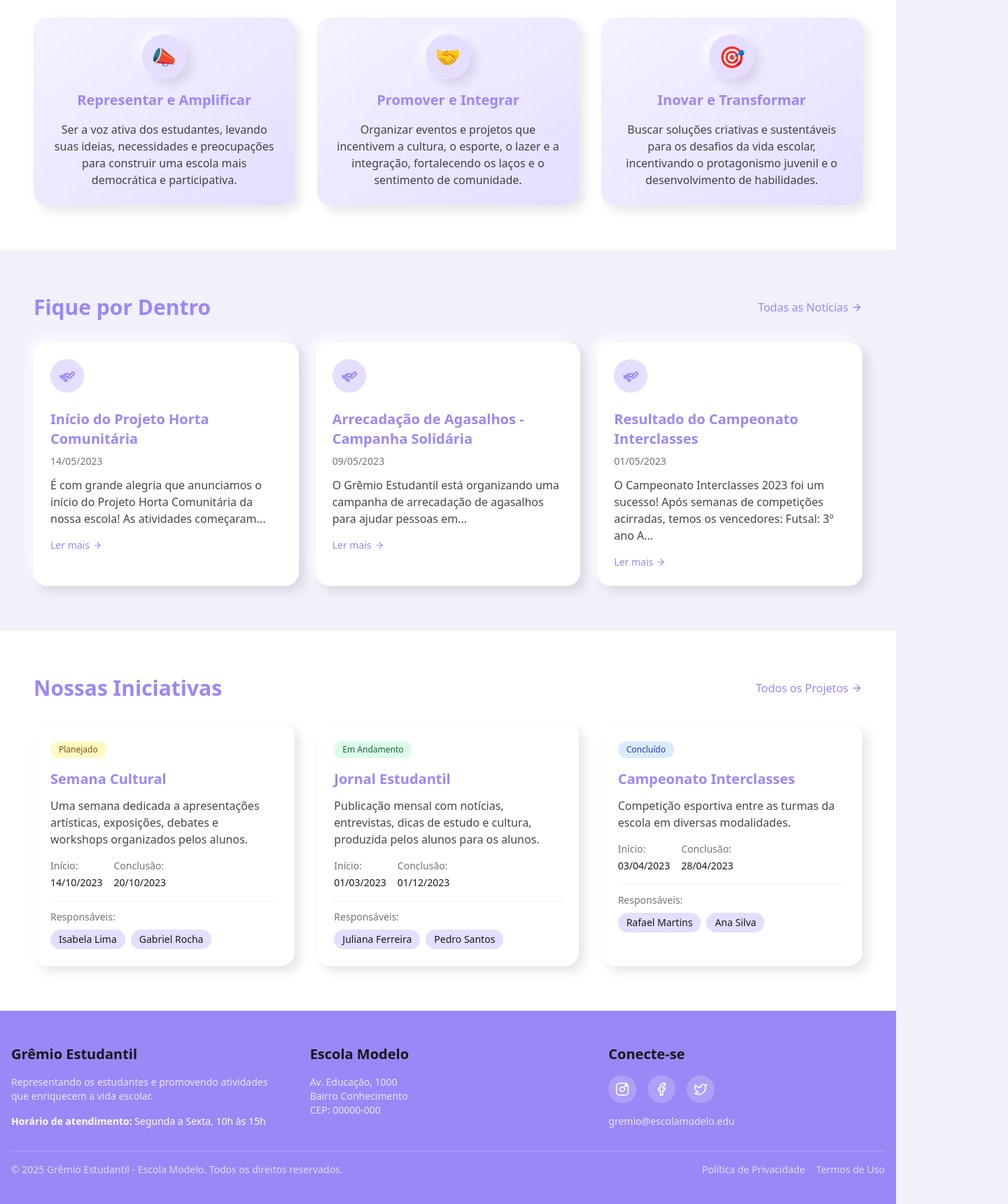
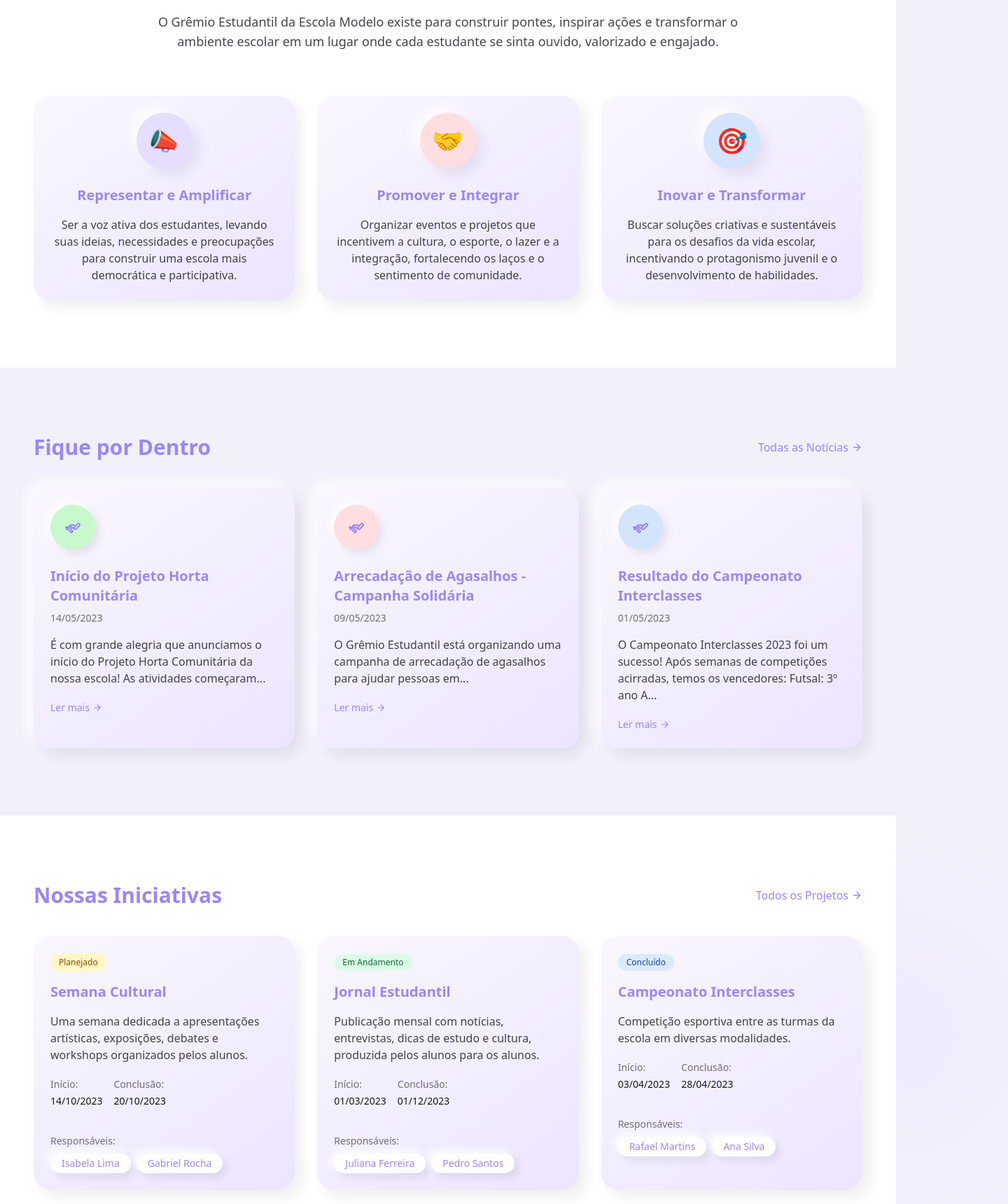
Before and after one commit to MaxwellMaciel/clay-guild-hub, a React (Vite) app: page / in a window 1280 px wide. Shown: the part 840-2560 px from the top of the page at 70% size, 1440 px wide, since content can reach past the window. Built offline with nearby package versions, Linux system fonts and the light colour scheme.

Commit message:
Refine design based on reference images.

```diff
--- a/src/components/Footer.tsx
+++ b/src/components/Footer.tsx
@@ -3,60 +3,60 @@ import { Link } from "react-router-dom";
 
 const Footer = () => {
   return (
-    <footer className="bg-gremio-primary text-white">
-      <div className="container mx-auto px-4 py-12">
-        <div className="grid grid-cols-1 md:grid-cols-3 gap-8">
+    <footer className="bg-button-gradient text-white">
+      <div className="container mx-auto px-4 py-16">
+        <div className="grid grid-cols-1 md:grid-cols-3 gap-12">
           <div>
-            <h3 className="text-xl font-bold mb-4">Grêmio Estudantil</h3>
-            <p className="text-sm opacity-80">
+            <h3 className="text-2xl font-bold mb-6">Grêmio Estudantil</h3>
+            <p className="text-sm opacity-90">
               Representando os estudantes e promovendo atividades que enriquecem a vida escolar.
             </p>
             <p className="text-sm mt-4">
-              <strong>Horário de atendimento:</strong> Segunda a Sexta, 10h às 15h
+              <strong>Horário de atendimento:</strong><br />Segunda a Sexta, 10h às 15h
             </p>
           </div>
 
           <div>
-            <h3 className="text-xl font-bold mb-4">Escola Modelo</h3>
-            <address className="not-italic text-sm opacity-80">
-              <p>Av. Educação, 1000</p>
-              <p>Bairro Conhecimento</p>
+            <h3 className="text-2xl font-bold mb-6">Escola Modelo</h3>
+            <address className="not-italic text-sm opacity-90">
+              <p className="mb-2">Av. Educação, 1000</p>
+              <p className="mb-2">Bairro Conhecimento</p>
               <p>CEP: 00000-000</p>
             </address>
           </div>
 
           <div>
-            <h3 className="text-xl font-bold mb-4">Conecte-se</h3>
-            <div className="flex gap-4 mb-4">
-              <a href="#" className="h-10 w-10 rounded-full bg-white/20 flex items-center justify-center hover:bg-white/30 transition-colors">
+            <h3 className="text-2xl font-bold mb-6">Conecte-se</h3>
+            <div className="flex gap-4 mb-6">
+              <a href="#" className="h-12 w-12 rounded-full bg-white/20 flex items-center justify-center hover:bg-white/30 transition-colors">
                 <svg xmlns="http://www.w3.org/2000/svg" width="20" height="20" viewBox="0 0 24 24" fill="none" stroke="currentColor" strokeWidth="2" strokeLinecap="round" strokeLinejoin="round">
                   <rect width="20" height="20" x="2" y="2" rx="5" />
                   <circle cx="12" cy="12" r="4" />
                   <circle cx="18" cy="6" r="1.5" />
                 </svg>
               </a>
-              <a href="#" className="h-10 w-10 rounded-full bg-white/20 flex items-center justify-center hover:bg-white/30 transition-colors">
+              <a href="#" className="h-12 w-12 rounded-full bg-white/20 flex items-center justify-center hover:bg-white/30 transition-colors">
                 <svg xmlns="http://www.w3.org/2000/svg" width="20" height="20" viewBox="0 0 24 24" fill="none" stroke="currentColor" strokeWidth="2" strokeLinecap="round" strokeLinejoin="round">
                   <path d="M18 2h-3a5 5 0 0 0-5 5v3H7v4h3v8h4v-8h3l1-4h-4V7a1 1 0 0 1 1-1h3z" />
                 </svg>
               </a>
-              <a href="#" className="h-10 w-10 rounded-full bg-white/20 flex items-center justify-center hover:bg-white/30 transition-colors">
+              <a href="#" className="h-12 w-12 rounded-full bg-white/20 flex items-center justify-center hover:bg-white/30 transition-colors">
                 <svg xmlns="http://www.w3.org/2000/svg" width="20" height="20" viewBox="0 0 24 24" fill="none" stroke="currentColor" strokeWidth="2" strokeLinecap="round" strokeLinejoin="round">
                   <path d="M22 4s-.7 2.1-2 3.4c1.6 10-9.4 17.3-18 11.6 2.2.1 4.4-.6 6-2C3 15.5.5 9.6 3 5c2.2 2.6 5.6 4.1 9 4-.9-4.2 4-6.6 7-3.8 1.1 0 3-1.2 3-1.2z" />
                 </svg>
               </a>
             </div>
-            <p className="text-sm opacity-80">
+            <p className="text-sm opacity-90">
               <a href="mailto:gremio@escolamodelo.edu" className="hover:underline">gremio@escolamodelo.edu</a>
             </p>
           </div>
         </div>
 
-        <div className="border-t border-white/20 mt-8 pt-4 flex flex-col sm:flex-row items-center justify-between">
-          <p className="text-sm opacity-70">© 2025 Grêmio Estudantil - Escola Modelo. Todos os direitos reservados.</p>
-          <div className="flex gap-4 mt-4 sm:mt-0">
-            <Link to="/politica-privacidade" className="text-sm opacity-70 hover:opacity-100">Política de Privacidade</Link>
-            <Link to="/termos-uso" className="text-sm opacity-70 hover:opacity-100">Termos de Uso</Link>
+        <div className="border-t border-white/20 mt-12 pt-8 flex flex-col sm:flex-row items-center justify-between">
+          <p className="text-sm opacity-80">© 2025 Grêmio Estudantil - Escola Modelo. Todos os direitos reservados.</p>
+          <div className="flex gap-6 mt-4 sm:mt-0">
+            <Link to="/politica-privacidade" className="text-sm opacity-80 hover:opacity-100">Política de Privacidade</Link>
+            <Link to="/termos-uso" className="text-sm opacity-80 hover:opacity-100">Termos de Uso</Link>
           </div>
         </div>
       </div>
--- a/src/index.css
+++ b/src/index.css
@@ -33,7 +33,7 @@
     --input: 260 40% 90%;
     --ring: 258 84% 74%;
 
-    --radius: 1rem;
+    --radius: 1.25rem;
   }
 
   * {
@@ -51,18 +51,26 @@
 
 @layer components {
   .clay-card {
-    @apply bg-white rounded-clay p-6 shadow-clay relative overflow-hidden transition-all duration-300;
+    @apply bg-card-pastel rounded-clay p-6 shadow-clay relative overflow-hidden transition-all duration-300;
   }
 
   .clay-button {
-    @apply bg-gremio-primary text-white rounded-full px-6 py-3 shadow-clay hover:shadow-clay-sm transition-all duration-300 hover:translate-y-[1px] active:shadow-clay-inner active:translate-y-[2px];
+    @apply bg-button-gradient text-white rounded-full px-6 py-3 shadow-clay-button hover:shadow-clay-sm transition-all duration-300 hover:translate-y-[1px] active:shadow-clay-pressed active:translate-y-[2px];
   }
 
   .clay-input {
     @apply bg-white rounded-full px-4 py-3 shadow-clay-inner focus:outline-none focus:ring-2 focus:ring-gremio-primary/30 w-full transition-all duration-200;
   }
 
-  .card-gradient {
-    background: linear-gradient(145deg, #f5f2ff, #e5deff);
+  .clay-icon {
+    @apply rounded-full p-3 bg-card-pastel shadow-clay-sm flex items-center justify-center;
+  }
+
+  .clay-pill {
+    @apply inline-flex items-center rounded-full px-4 py-1 text-sm font-medium bg-white shadow-clay-sm;
+  }
+
+  .clay-blob {
+    @apply absolute rounded-full blur-3xl opacity-20;
   }
 }
--- a/src/pages/Home.tsx
+++ b/src/pages/Home.tsx
@@ -4,25 +4,29 @@ import { ArrowRight } from "lucide-react";
 
 const Home = () => {
   return (
-    <main>
+    <main className="relative">
+      {/* Background blobs */}
+      <div className="clay-blob w-96 h-96 bg-pink-200 top-20 -left-48"></div>
+      <div className="clay-blob w-80 h-80 bg-purple-200 bottom-40 -right-40"></div>
+
       {/* Hero Section */}
-      <section className="bg-hero-gradient py-20 px-4">
+      <section className="bg-hero-gradient py-24 px-4 relative overflow-hidden">
         <div className="container mx-auto px-4">
-          <div className="max-w-3xl mx-auto py-10 text-center">
-            <h1 className="text-4xl md:text-5xl lg:text-6xl font-bold text-gremio-primary mb-6 animate-float">
+          <div className="max-w-3xl mx-auto py-12 px-8 md:px-12 text-center bg-white/50 rounded-clay backdrop-blur-sm shadow-clay">
+            <h1 className="text-4xl md:text-5xl lg:text-6xl font-bold text-gremio-primary mb-8 animate-float">
               Bem-vindo ao Grêmio Estudantil!
             </h1>
-            <p className="text-lg md:text-xl text-foreground/80 mb-6">
+            <p className="text-lg md:text-xl text-foreground/80 mb-8">
               Somos a sua voz na escola, trabalhando juntos para criar uma experiência escolar mais
               <span className="text-gremio-primary font-medium"> dinâmica</span>,
               <span className="text-blue-400 font-medium"> inclusiva</span> e
               <span className="text-gremio-light font-medium"> divertida</span> para todos.
             </p>
-            <div className="flex flex-col sm:flex-row gap-4 justify-center mt-10">
-              <Link to="/projetos" className="clay-button flex items-center justify-center gap-2">
+            <div className="flex flex-col sm:flex-row gap-6 justify-center mt-10">
+              <Link to="/projetos" className="clay-button flex items-center justify-center gap-2 text-base">
                 Nossos Projetos <ArrowRight size={18} />
               </Link>
-              <Link to="/contato" className="bg-white rounded-full px-6 py-3 shadow-clay hover:shadow-clay-sm text-gremio-primary flex items-center justify-center gap-2 transition-all duration-300 hover:translate-y-[1px]">
+              <Link to="/contato" className="bg-white rounded-full px-6 py-3 shadow-clay-sm hover:shadow-clay text-gremio-primary flex items-center justify-center gap-2 transition-all duration-300 hover:translate-y-[1px] text-base">
                 Envie sua Ideia <span className="inline-block">💡</span>
               </Link>
             </div>
@@ -31,12 +35,12 @@ const Home = () => {
       </section>
 
       {/* Mission Section */}
-      <section className="py-16 px-4 bg-white">
+      <section className="py-24 px-4 bg-white relative">
         <div className="container mx-auto">
-          <h2 className="text-3xl md:text-4xl font-bold text-center text-gremio-primary mb-12">
+          <h2 className="text-3xl md:text-4xl font-bold text-center text-gremio-primary mb-14">
             Nossa Missão
           </h2>
-          <p className="text-lg text-center max-w-4xl mx-auto mb-12 text-foreground/80">
+          <p className="text-lg text-center max-w-4xl mx-auto mb-16 text-foreground/80">
             O Grêmio Estudantil da Escola Modelo existe para construir pontes, inspirar ações e transformar o ambiente escolar em um lugar onde cada estudante se sinta ouvido, valorizado e engajado.
           </p>
 
@@ -45,55 +49,61 @@ const Home = () => {
               icon="📣"
               title="Representar e Amplificar"
               description="Ser a voz ativa dos estudantes, levando suas ideias, necessidades e preocupações para construir uma escola mais democrática e participativa."
+              color="bg-gremio-soft"
             />
             <MissionCard
               icon="🤝"
               title="Promover e Integrar"
               description="Organizar eventos e projetos que incentivem a cultura, o esporte, o lazer e a integração, fortalecendo os laços e o sentimento de comunidade."
+              color="bg-gremio-pink"
             />
             <MissionCard
               icon="🎯"
               title="Inovar e Transformar"
               description="Buscar soluções criativas e sustentáveis para os desafios da vida escolar, incentivando o protagonismo juvenil e o desenvolvimento de habilidades."
+              color="bg-gremio-blue"
             />
           </div>
         </div>
       </section>
 
       {/* Updates Section */}
-      <section className="py-16 px-4 bg-gremio-gray">
+      <section className="py-24 px-4 bg-gremio-gray relative">
         <div className="container mx-auto">
-          <div className="flex justify-between items-center mb-8">
+          <div className="flex justify-between items-center mb-10">
             <h2 className="text-3xl font-bold text-gremio-primary">Fique por Dentro</h2>
             <Link to="/noticias" className="text-gremio-primary hover:underline flex items-center gap-1">
               Todas as Notícias <ArrowRight size={16} />
             </Link>
           </div>
 
-          <div className="grid grid-cols-1 md:grid-cols-3 gap-6">
+          <div className="grid grid-cols-1 md:grid-cols-3 gap-8">
             <NewsCard
               title="Início do Projeto Horta Comunitária"
               date="14/05/2023"
               excerpt="É com grande alegria que anunciamos o início do Projeto Horta Comunitária da nossa escola! As atividades começaram..."
+              iconColor="bg-gremio-mint"
             />
             <NewsCard
               title="Arrecadação de Agasalhos - Campanha Solidária"
               date="09/05/2023"
               excerpt="O Grêmio Estudantil está organizando uma campanha de arrecadação de agasalhos para ajudar pessoas em..."
+              iconColor="bg-gremio-pink"
             />
             <NewsCard
               title="Resultado do Campeonato Interclasses"
               date="01/05/2023"
               excerpt="O Campeonato Interclasses 2023 foi um sucesso! Após semanas de competições acirradas, temos os vencedores: Futsal: 3º ano A..."
+              iconColor="bg-gremio-blue"
             />
           </div>
         </div>
       </section>
 
       {/* Initiatives Section */}
-      <section className="py-16 px-4 bg-white">
+      <section className="py-24 px-4 bg-white relative">
         <div className="container mx-auto">
-          <div className="flex justify-between items-center mb-8">
+          <div className="flex justify-between items-center mb-10">
             <h2 className="text-3xl font-bold text-gremio-primary">Nossas Iniciativas</h2>
             <Link to="/projetos" className="text-gremio-primary hover:underline flex items-center gap-1">
               Todos os Projetos <ArrowRight size={16} />
@@ -136,11 +146,12 @@ type MissionCardProps = {
   icon: string;
   title: string;
   description: string;
+  color: string;
 };
 
-const MissionCard = ({ icon, title, description }: MissionCardProps) => (
-  <div className="clay-card card-gradient">
-    <div className="h-16 w-16 mx-auto mb-4 rounded-full bg-gremio-soft shadow-clay flex items-center justify-center text-3xl">
+const MissionCard = ({ icon, title, description, color }: MissionCardProps) => (
+  <div className="clay-card hover:shadow-clay-lg hover:-translate-y-2 transition-all duration-300">
+    <div className={`h-20 w-20 mx-auto mb-6 rounded-full ${color} shadow-clay flex items-center justify-center text-4xl`}>
       {icon}
     </div>
     <h3 className="text-xl font-bold text-center text-gremio-primary mb-4">{title}</h3>
@@ -152,11 +163,12 @@ type NewsCardProps = {
   title: string;
   date: string;
   excerpt: string;
+  iconColor: string;
 };
 
-const NewsCard = ({ title, date, excerpt }: NewsCardProps) => (
-  <div className="clay-card hover:shadow-clay-lg hover:-translate-y-1 transition-all duration-300">
-    <div className="h-12 w-12 mb-6 rounded-full bg-gremio-soft flex items-center justify-center text-gremio-primary">
+const NewsCard = ({ title, date, excerpt, iconColor }: NewsCardProps) => (
+  <div className="clay-card hover:shadow-clay-lg hover:-translate-y-2 transition-all duration-300">
+    <div className={`h-16 w-16 mb-6 rounded-full ${iconColor} flex items-center justify-center text-gremio-primary shadow-clay-sm`}>
       <svg
         xmlns="http://www.w3.org/2000/svg"
         width="24"
@@ -173,8 +185,8 @@ const NewsCard = ({ title, date, excerpt }: NewsCardProps) => (
       </svg>
     </div>
     <h3 className="text-xl font-bold text-gremio-primary mb-2">{title}</h3>
-    <time className="text-sm text-foreground/60 mb-3 block">{date}</time>
-    <p className="text-foreground/80 mb-4">{excerpt}</p>
+    <time className="text-sm text-foreground/60 mb-4 block">{date}</time>
+    <p className="text-foreground/80 mb-5">{excerpt}</p>
     <Link to="/noticias" className="text-gremio-primary hover:underline flex items-center gap-1 text-sm font-medium">
       Ler mais <ArrowRight size={14} />
     </Link>
@@ -208,14 +220,14 @@ const ProjectCard = ({ tag, title, description, startDate, endDate, people }: Pr
   }
 
   return (
-    <div className="clay-card hover:shadow-clay-lg hover:-translate-y-1 transition-all duration-300">
+    <div className="clay-card hover:shadow-clay-lg hover:-translate-y-2 transition-all duration-300">
       <div className={`inline-block px-3 py-1 rounded-full text-xs font-medium mb-4 ${tagColor}`}>
         {tag}
       </div>
-      <h3 className="text-xl font-bold text-gremio-primary mb-3">{title}</h3>
-      <p className="text-foreground/80 mb-4">{description}</p>
+      <h3 className="text-xl font-bold text-gremio-primary mb-4">{title}</h3>
+      <p className="text-foreground/80 mb-5">{description}</p>
 
-      <div className="flex gap-4 mb-4 text-sm">
+      <div className="flex gap-4 mb-5 text-sm">
         <div>
           <span className="text-foreground/60 block mb-1">Início:</span>
           <time className="font-medium">{startDate}</time>
@@ -226,11 +238,11 @@ const ProjectCard = ({ tag, title, description, startDate, endDate, people }: Pr
         </div>
       </div>
 
-      <div className="border-t border-gremio-gray pt-3">
+      <div className="border-t border-gremio-gray pt-4">
         <span className="text-foreground/60 text-sm block mb-2">Responsáveis:</span>
         <div className="flex flex-wrap gap-2">
           {people.map((person, i) => (
-            <span key={i} className="bg-gremio-soft px-3 py-1 rounded-full text-sm">
+            <span key={i} className="clay-pill text-gremio-primary">
               {person}
             </span>
           ))}
```
Also changed, not shown: src/components/Navbar.tsx (+8 -9 lines), src/pages/Team.tsx (+30 -16 lines), tailwind.config.ts (+13 -7 lines).
